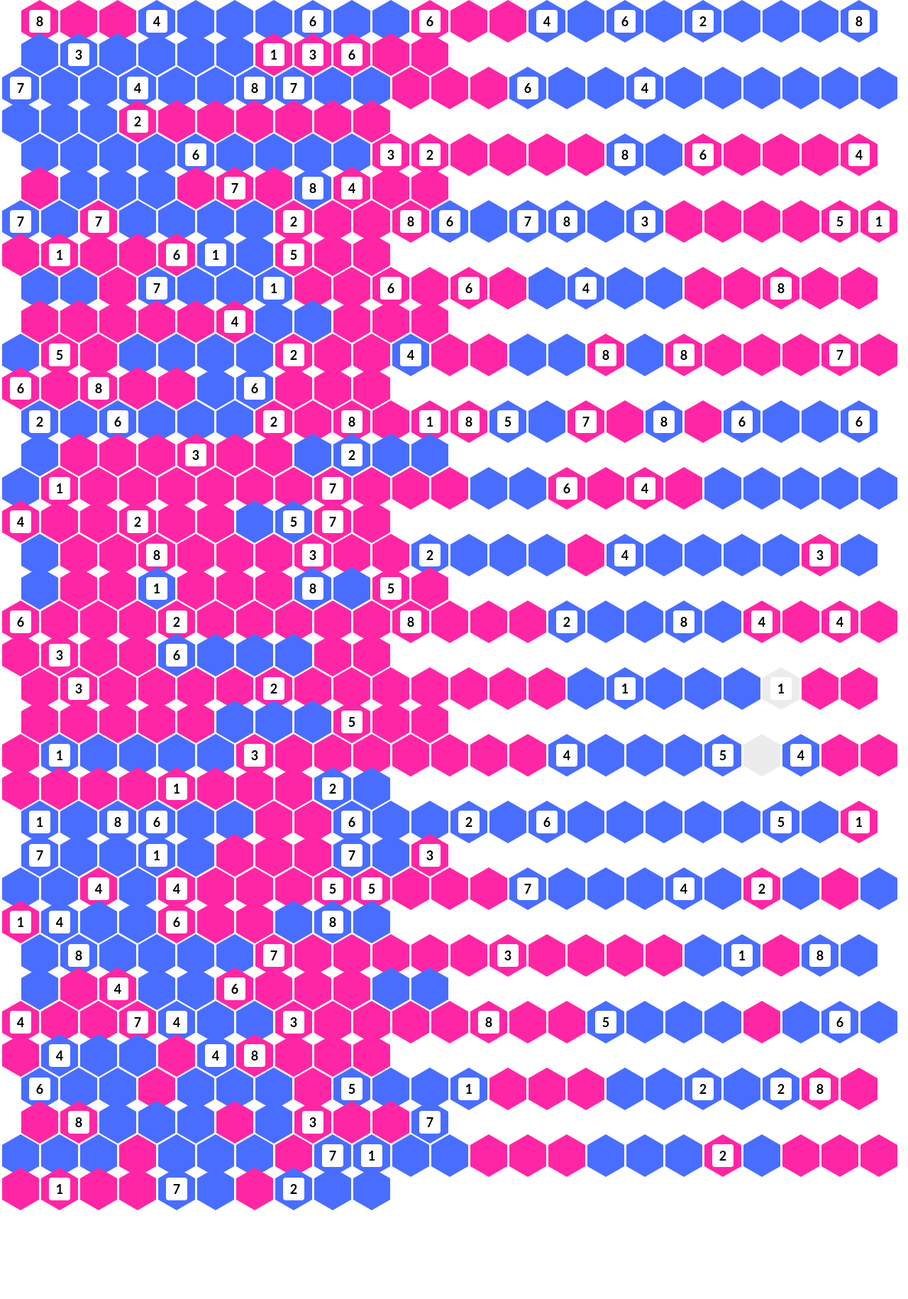
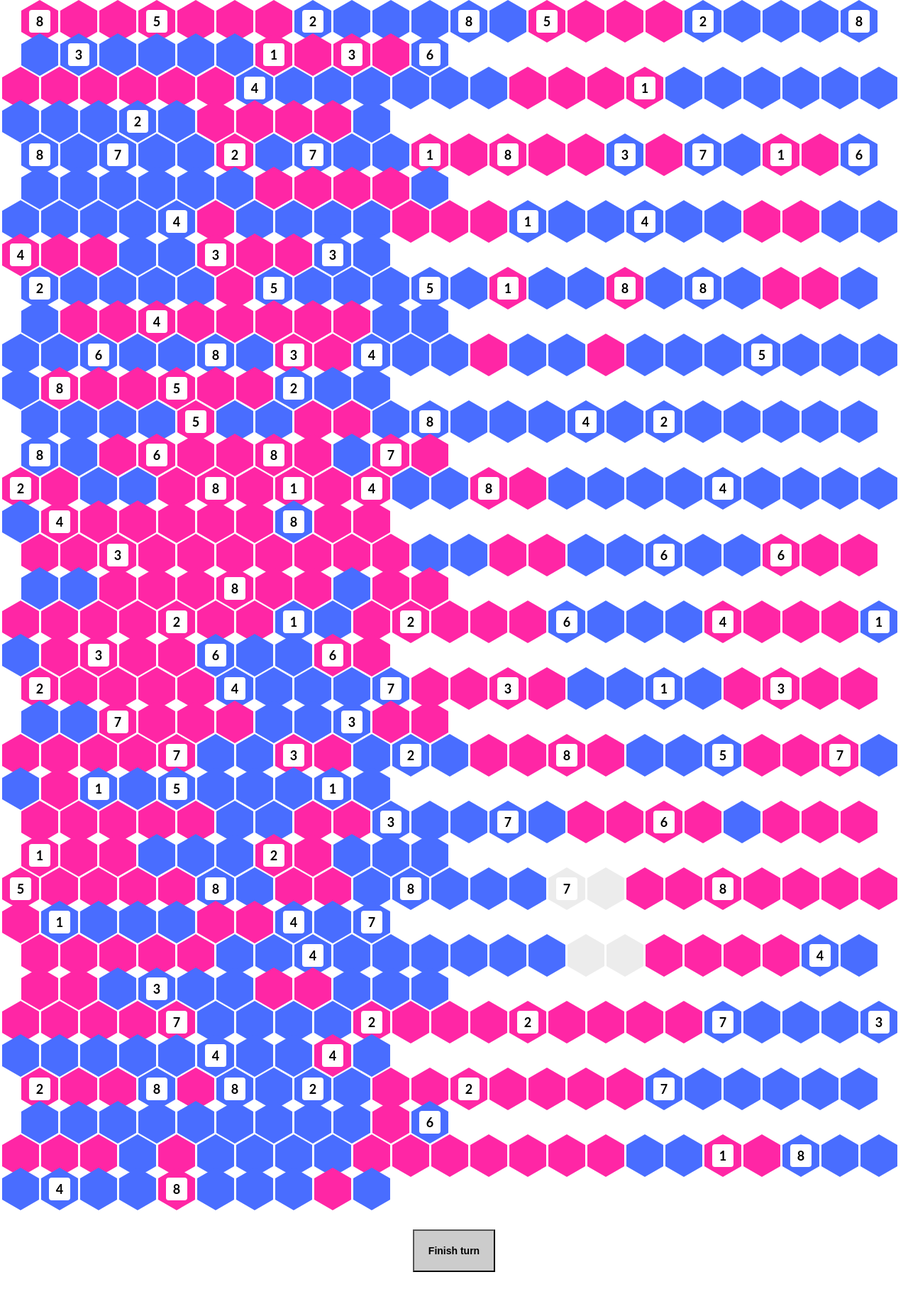
Before and after one commit to obedparla/dicewars, a React (Create React App) app: page / in a window 1280 px wide. Shown: the whole page at 71% size. Before the commit the page ends 1705 px from the top, so only its background shows below. Built offline with nearby package versions, Linux system fonts and the light colour scheme.

Commit message:
Add turns for players, can only hover-click on correct sections. - Add button to change turn Working! -Check performance, sometimes it gets stuck, maybe a non-app related?

```diff
--- a/src/App.css
+++ b/src/App.css
@@ -1280,4 +1280,22 @@
     .hexagon-row.team-2 .hexagon:after {
       border-top-color: blue; }
 
+.cont {
+  padding: 40px;
+  text-align: center; }
+  .cont #pass-turn {
+    padding: 20px;
+    font-size: 14px;
+    font-weight: bold;
+    background: #ccc; }
+
+.clearfix {
+  *zoom: 1; }
+  .clearfix:before, .clearfix:after {
+    display: table;
+    content: "";
+    line-height: 0; }
+  .clearfix:after {
+    clear: both; }
+
 /*# sourceMappingURL=App.css.map */
--- a/src/App.js
+++ b/src/App.js
@@ -11,13 +11,15 @@ class App extends Component {
             sectionHovered: 0,
             sectionClicked: 0,
             masterMatrix: [],
-            sectionsObject: {}
+            sectionsObject: {},
+            activePlayer: "1"
         };
         this.highlightSection = this.highlightSection.bind(this);
         this.selectSection = this.selectSection.bind(this);
         this.checkAllowedHover = this.checkAllowedHover.bind(this);
         this.conquerNewSection = this.conquerNewSection.bind(this);
         this.rollDices = this.rollDices.bind(this);
+        this.passTurn = this.passTurn.bind(this);
     }
 
     componentDidMount() {
@@ -27,13 +29,13 @@ class App extends Component {
 
     // * Check if the current section is adjacent to the clicked section.
     checkAllowedHover(sectionID, sectionPositions) {
-        const {masterMatrix, sectionClicked, sectionHovered} = this.state;
+        const {masterMatrix, sectionClicked, activePlayer} = this.state;
         // console.log(sectionPositions);
         const maxQ = masterMatrix[0].length - 1,
             maxI = masterMatrix.length - 1
         ;
 
-        // Check that hovered section belongs to the opposite team
+        // Player needs to hover over the non clicked section and over it's own sections.
         if (getPlayerID(sectionID) === getPlayerID(sectionClicked)) {
             return false;
         }
@@ -61,7 +63,12 @@ class App extends Component {
 
     highlightSection(sectionID) {
         this.setState((prevState) => {
-            const {sectionClicked, sectionsObject, masterMatrix} = prevState;
+            const {sectionClicked, sectionsObject, activePlayer} = prevState;
+
+            //Active player can only hover its own sections
+            if ((activePlayer !== getPlayerID(sectionID) && sectionClicked === 0) || sectionsObject[sectionID].towersValue === 1) {
+                return {sectionHovered: 0}
+            }
 
             // If there's no section clicked or the hover is allowed (when a section is clicked)
             // console.log(sectionsObject[sectionID].positions);
@@ -76,13 +83,16 @@ class App extends Component {
 
     selectSection(sectionID) {
         this.setState((prevState) => {
-            const {sectionClicked, sectionHovered} = prevState;
+            const {sectionClicked, sectionHovered, activePlayer, sectionsObject} = prevState;
 
-            if (sectionClicked === sectionID)
+            if (sectionClicked === sectionID || sectionsObject[sectionID].towersValue === 1)
                 return {sectionClicked: 0};
             else if (sectionClicked !== 0 && sectionID === sectionHovered) {
                 this.conquerNewSection(sectionID);
                 return {sectionClicked: 0}
+            }
+            else if (activePlayer !== getPlayerID(sectionID)) {
+                return {sectionClicked: sectionClicked}; // If click is on a non-player section, leave the same section clicked
             }
             else
                 return {sectionClicked: sectionID};
@@ -108,13 +118,13 @@ class App extends Component {
             delete sectionsObject[sectionID];
 
             // Attacker towers = 1 and attacked section = all of the attacker's - 1
-            sectionsObject[changedTeam].towersValue = sectionsObject[sectionClicked].towersValue -1;
+            sectionsObject[changedTeam].towersValue = sectionsObject[sectionClicked].towersValue - 1;
             sectionsObject[sectionClicked].towersValue = 1;
 
 
             this.setState({masterMatrix: masterMatrix, sectionsObject: sectionsObject});
         }
-        else{
+        else {
             // The challenger lost, leave it with only 1 tower
             sectionsObject[sectionClicked].towersValue = 1;
             this.setState({sectionsObject: sectionsObject});
@@ -128,6 +138,11 @@ class App extends Component {
         ;
 
         return valueTeam1 > valueTeam2;
+    }
+
+    passTurn() {
+        const {activePlayer} = this.state;
+        this.setState({activePlayer: activePlayer === "1" ? "2" : "1"});
     }
 
     render() {
@@ -161,12 +176,16 @@ class App extends Component {
                                     children = sectionsObject[sectionID].towersValue;
                                 }
 
-                                return <Hexagon key={sectionID + "" + index} classNam={hexagonClass} onClick={() => this.selectSection(sectionID)}
+                                return <Hexagon key={sectionID + "" + index} classNam={hexagonClass} onClick={ () => this.selectSection(sectionID)}
                                                 onMouseOver={() => this.highlightSection(sectionID)} children={children}/>
                             })}
                         </div>
                     }
                 )}
+                <div className="clearfix"></div>
+                <div className="cont">
+                    <button type="button" id="pass-turn" onClick={() => this.passTurn()}>Finish turn</button>
+                </div>
             </div>
         )
     }
@@ -237,7 +256,7 @@ const populateMap = (width, height, playerCounterMultiplier = 1000) => {
     while (checkSpaceLeftMatrix(masterMatrix)) {
 
         const randPlayerID = getRandomInt(1, 3), // get 1 or 2 randomly
-            sectionHeight = getRandomInt(1, sectionMaxHeight)
+            sectionHeight = getRandomInt(2, sectionMaxHeight)
         ;
 
         const currentPlayerID = randPlayerID === 1 ? (playerOneID_counter + counter) : (playerTwoID_counter + counter);
@@ -256,7 +275,7 @@ const populateMap = (width, height, playerCounterMultiplier = 1000) => {
 
         for (let i = 0; i < height; i++) {
 
-            const sectionWidth = getRandomInt(1, sectionMaxWidth);
+            const sectionWidth = getRandomInt(2, sectionMaxWidth);
             let currentWidth = 0,
                 addedValue = false;
 
--- a/src/App.scss
+++ b/src/App.scss
@@ -12,7 +12,7 @@ $hexagon-size: 26px;
   margin-bottom: -($hexagon-size/2);
   position: relative;
 
-  .children{
+  .children {
     position: absolute;
     top: 50%;
     transform: translateY(-50%);
@@ -28,7 +28,7 @@ $hexagon-size: 26px;
     font-weight: bold;
     font-family: Lato;
 
-    &:empty{
+    &:empty {
       background: transparent;
     }
   }
@@ -58,7 +58,8 @@ $hexagon-size: 26px;
       }
     }
 
-    &.hovered-section{
+    &.hovered-section {
+
       .top {
         border-bottom-color: $hovered-color;
       }
@@ -72,7 +73,7 @@ $hexagon-size: 26px;
       }
     }
 
-    &.clicked-section{
+    &.clicked-section {
       .top {
         border-bottom-color: $clicked-color;
       }
@@ -113,7 +114,8 @@ $hexagon-size: 26px;
       }
     }
 
-    &.hovered-section{
+    &.hovered-section {
+
       .top {
         border-bottom-color: $hovered-color;
       }
@@ -127,8 +129,7 @@ $hexagon-size: 26px;
       }
     }
 
-
-    &.clicked-section{
+    &.clicked-section {
       .top {
         border-bottom-color: $clicked-color;
       }
@@ -157,7 +158,7 @@ $hexagon-size: 26px;
 
 .hexagon .middle {
   width: $hexagon-size*2;
-  height: $hexagon-size + ($hexagon-size*0.154) ;
+  height: $hexagon-size + ($hexagon-size*0.154);
   background: $no-team-color;
 }
 
@@ -197,3 +198,30 @@ $hexagon-size: 26px;
     }
   }
 }
+
+.cont{
+  padding: 40px;
+  text-align: center;
+  #pass-turn{
+    padding: 20px;
+    font-size: 14px;
+    font-weight: bold;
+    background: #ccc;
+  }
+}
+
+
+.clearfix {
+  *zoom: 1;
+  &:before,
+  &:after {
+    display: table;
+    content: "";
+    // Fixes Opera/contenteditable bug:
+    // http://nicolasgallagher.com/micro-clearfix-hack/#comment-36952
+    line-height: 0;
+  }
+  &:after {
+    clear: both;
+  }
+}
```
Also changed, not shown: 1 other file (tests, documents, lock files or other folders).
